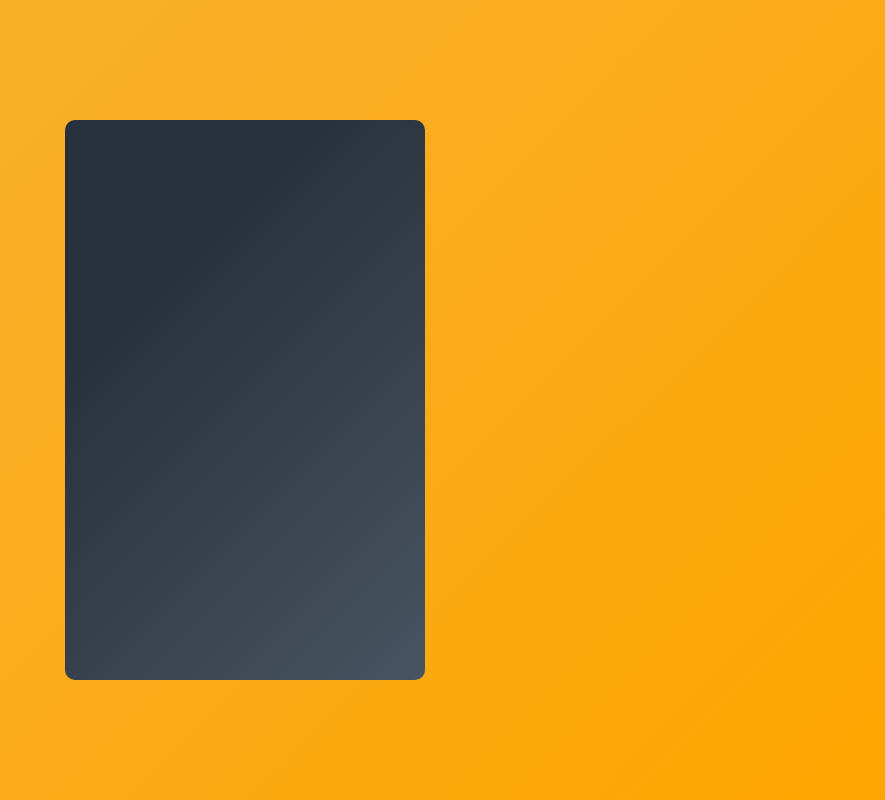
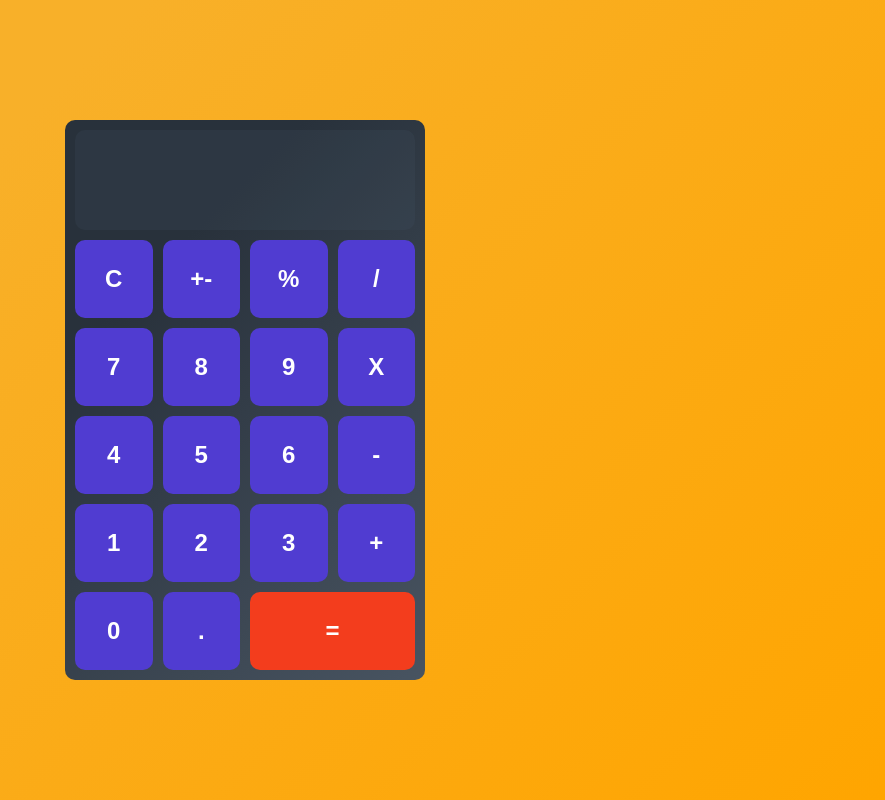
Before and after one commit to Barez001159544/calculator, a React (Create React App) app: page / in a window 1280 px wide. Shown: the whole page, without its empty margins (395-1280 px from the left). Built offline with nearby package versions, Linux system fonts and the light colour scheme.

Commit message:
Complete ui created

```diff
--- /dev/null
+++ b/src/Components/Calculator/Button.jsx
@@ -0,0 +1,11 @@
+import "./Calculator.css";
+
+const Button = ({ className, value, onClick }) => {
+  return (
+    <button className={className} onClick={onClick}>
+      {value}
+    </button>
+  );
+};
+
+export default Button;
--- /dev/null
+++ b/src/Components/Calculator/ButtonBox.jsx
@@ -0,0 +1,7 @@
+import "./Calculator.css";
+
+const ButtonBox = ({ children }) => {
+  return <div className="buttonBox">{children}</div>;
+};
+
+export default ButtonBox;
--- a/src/Components/Calculator/Calculator.css
+++ b/src/Components/Calculator/Calculator.css
@@ -16,3 +16,51 @@
   background-color: #485461;
   background-image: linear-gradient(315deg, #485461 0%, #28313b 74%);
 }
+
+.screen {
+  height: 100px;
+  width: 100%;
+  margin-bottom: 10px;
+  padding: 0 10px;
+  background-color: #4357692d;
+  border-radius: 10px;
+  display: flex;
+  align-items: center;
+  justify-content: flex-end;
+  color: white;
+  font-weight: bold;
+  box-sizing: border-box;
+}
+
+.buttonBox {
+  width: 100%;
+  height: calc(100% - 110px);
+  display: grid;
+  grid-template-columns: repeat(4, 1fr);
+  grid-template-rows: repeat(5, 1fr);
+  grid-gap: 10px;
+}
+
+button {
+  border: none;
+  background-color: rgb(80, 60, 209);
+  font-size: 24px;
+  color: rgb(255, 255, 255);
+  font-weight: bold;
+  cursor: pointer;
+  border-radius: 10px;
+  outline: none;
+}
+
+button:hover {
+  background-color: rgb(61, 43, 184);
+}
+
+.equals {
+  grid-column: 3 / 5;
+  background-color: rgb(243, 61, 29);
+}
+
+.equals:hover {
+  background-color: rgb(228, 39, 15);
+}
--- a/src/Components/Calculator/Calculator.jsx
+++ b/src/Components/Calculator/Calculator.jsx
@@ -1,8 +1,35 @@
 import "./Calculator.css";
+import ButtonBox from "./ButtonBox";
+import Button from "./Button";
+
+const btnValues = [
+  ["C", "+-", "%", "/"],
+  [7, 8, 9, "X"],
+  [4, 5, 6, "-"],
+  [1, 2, 3, "+"],
+  [0, ".", "="],
+];
+
 const Calculator = () => {
   return (
     <div className="bg">
-      <div className="wrapper"></div>
+      <div className="wrapper">
+        <div className="screen"></div>
+        <ButtonBox>
+          {btnValues.flat().map((btn, i) => {
+            return (
+              <Button
+                key={i}
+                className={btn === "=" ? "equals" : ""}
+                value={btn}
+                onClick={() => {
+                  console.log(`${btn} clicked!`);
+                }}
+              />
+            );
+          })}
+        </ButtonBox>
+      </div>
     </div>
   );
 };
--- a/src/index.css
+++ b/src/index.css
@@ -1,13 +1,14 @@
-body {
+* {
   margin: 0;
-  font-family: -apple-system, BlinkMacSystemFont, 'Segoe UI', 'Roboto', 'Oxygen',
-    'Ubuntu', 'Cantarell', 'Fira Sans', 'Droid Sans', 'Helvetica Neue',
-    sans-serif;
-  -webkit-font-smoothing: antialiased;
-  -moz-osx-font-smoothing: grayscale;
+  padding: 0;
+  font-family: "Montserrat", sans-serif;
 }
 
-code {
-  font-family: source-code-pro, Menlo, Monaco, Consolas, 'Courier New',
-    monospace;
+body {
+  height: 100vh;
+  display: flex;
+  align-items: center;
+  justify-content: center;
+  background-color: #fbb034;
+  background-image: linear-gradient(315deg, #fbb034 0%, #ffdd00 74%);
 }
```
